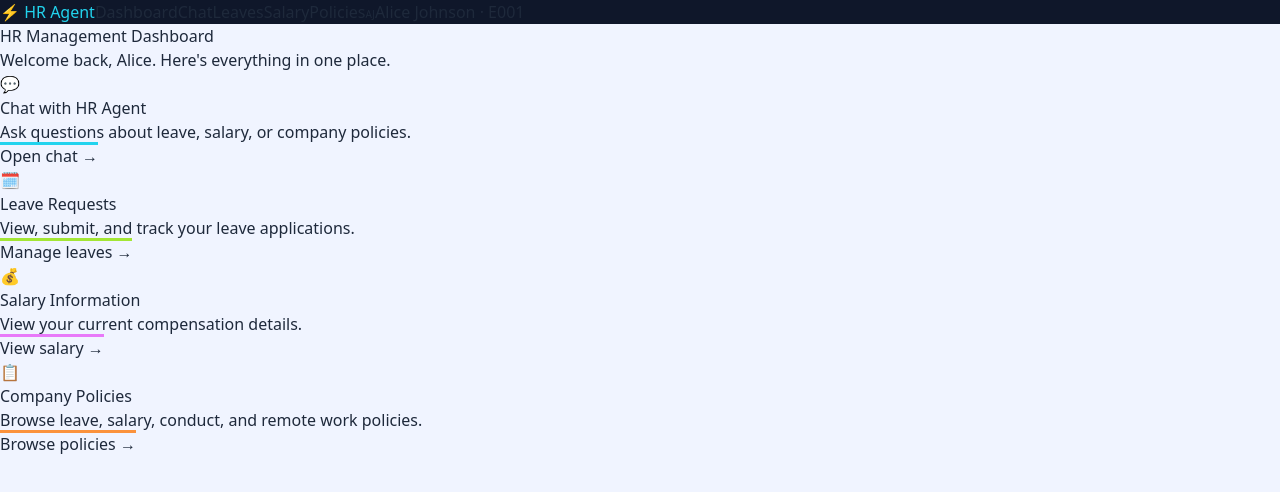
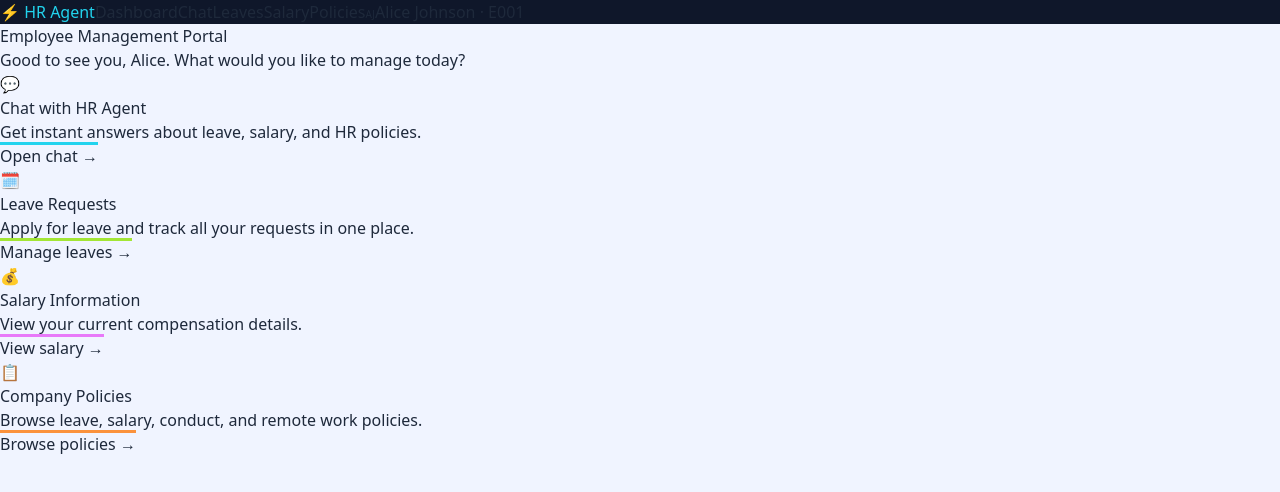
Before and after one commit to gopiuppu351/employee-management-agent, a Next.js app in the folder frontend/: page / in a window 1280 px wide. Shown: the top 492 px of the page. Built offline with nearby package versions, Linux system fonts and the light colour scheme.

Commit message:
UI tweak: updated dashboard title and card descriptions

```diff
--- a/frontend/app/page.tsx
+++ b/frontend/app/page.tsx
@@ -1,23 +1,23 @@
-// v5 — minor UI polish: updated heading and welcome text
+// v6 — UI tweak: updated welcome message and card descriptions
 export default function Dashboard() {
   return (
     <div className="max-w-4xl mx-auto">
-      <h1 className="text-2xl font-bold mb-1" style={{ color: "#1e293b" }}>HR Management Dashboard</h1>
-      <p className="text-sm text-slate-400 mb-8">Welcome back, Alice. Here's everything in one place.</p>
+      <h1 className="text-2xl font-bold mb-1" style={{ color: "#1e293b" }}>Employee Management Portal</h1>
+      <p className="text-sm text-slate-400 mb-8">Good to see you, Alice. What would you like to manage today?</p>
 
       <div className="grid grid-cols-1 md:grid-cols-2 gap-5">
 
         <a href="/chat" className="card-accent-cyan block bg-white rounded-2xl border border-slate-100 shadow-sm hover:shadow-md transition-shadow p-6">
           <div className="w-10 h-10 rounded-xl bg-cyan-50 flex items-center justify-center text-xl mb-4">💬</div>
           <h2 className="text-base font-semibold text-slate-800 mb-1">Chat with HR Agent</h2>
-          <p className="text-sm text-slate-400 leading-relaxed">Ask questions about leave, salary, or company policies.</p>
+          <p className="text-sm text-slate-400 leading-relaxed">Get instant answers about leave, salary, and HR policies.</p>
           <span className="mt-4 inline-block text-xs font-bold text-cyan-500 uppercase tracking-wide">Open chat →</span>
         </a>
 
         <a href="/leaves" className="card-accent-lime block bg-white rounded-2xl border border-slate-100 shadow-sm hover:shadow-md transition-shadow p-6">
           <div className="w-10 h-10 rounded-xl bg-lime-50 flex items-center justify-center text-xl mb-4">🗓️</div>
           <h2 className="text-base font-semibold text-slate-800 mb-1">Leave Requests</h2>
-          <p className="text-sm text-slate-400 leading-relaxed">View, submit, and track your leave applications.</p>
+          <p className="text-sm text-slate-400 leading-relaxed">Apply for leave and track all your requests in one place.</p>
           <span className="mt-4 inline-block text-xs font-bold text-lime-500 uppercase tracking-wide">Manage leaves →</span>
         </a>
 
```
